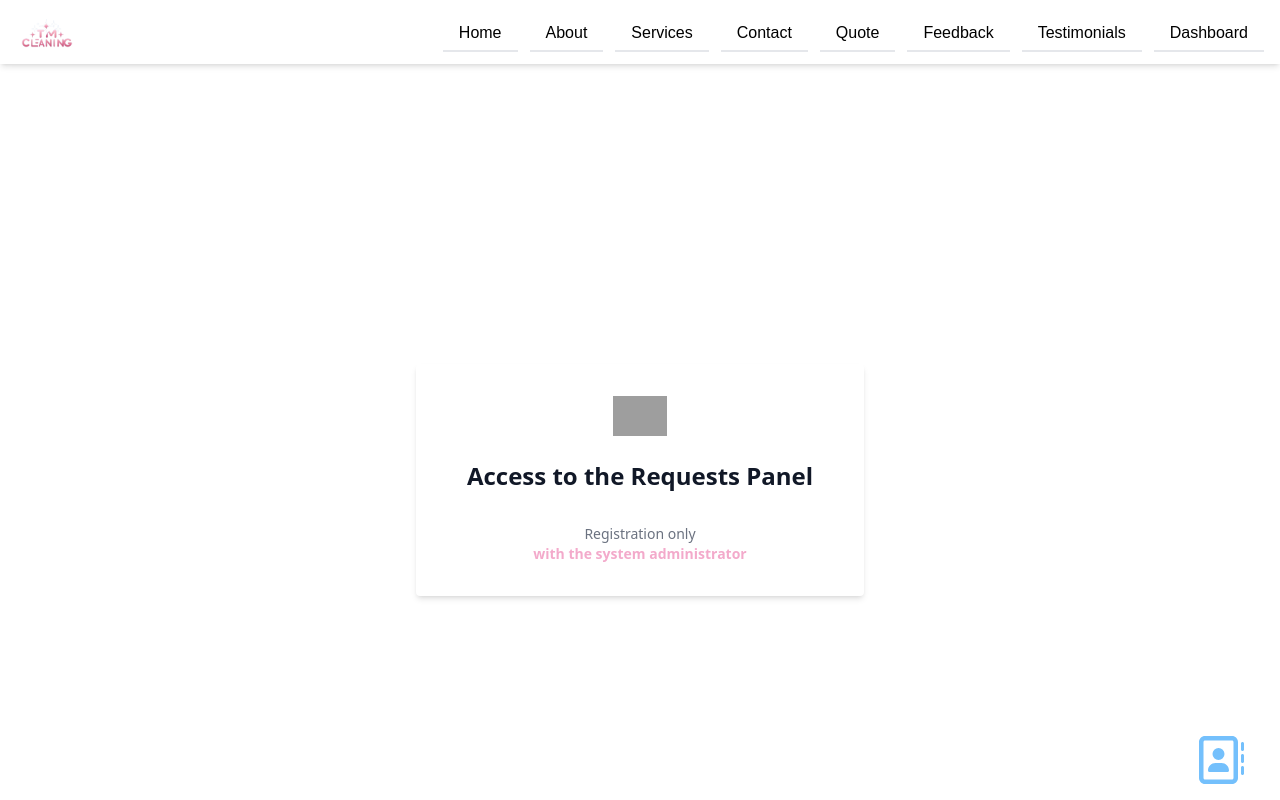
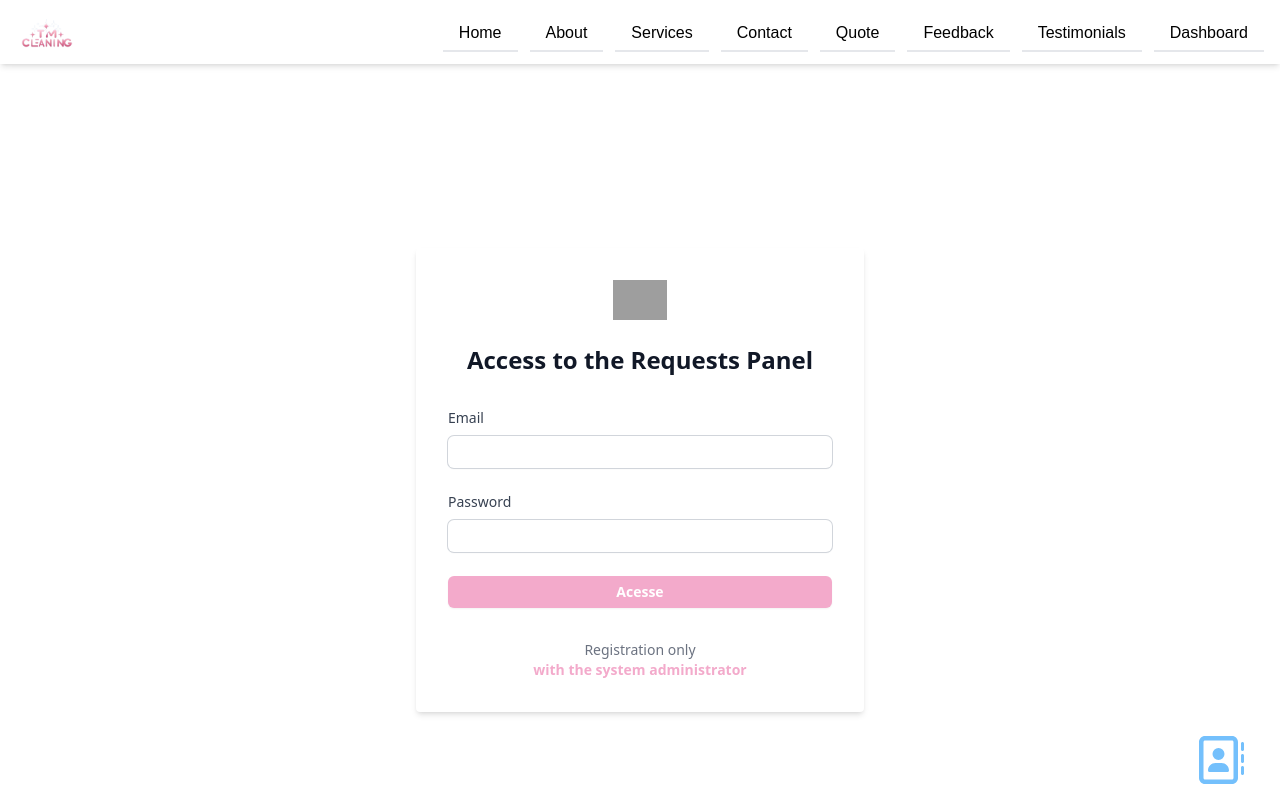
Before and after one commit to Claudio-Silva-Bispo/tm-project-site, a Next.js app: page /LoginDashboard in a window 1280 px wide. Shown: the top 800 px of the page. Built offline with nearby package versions, Linux system fonts and the light colour scheme; grey boxes are pictures that could not be loaded; a web font is replaced by a local one.

Commit message:
Adiciona configuração do netlify.toml

```diff
--- a/src/components/Contact.tsx
+++ b/src/components/Contact.tsx
@@ -97,7 +97,7 @@ export default function Contact(){
                 id='formulario-contato'
                 name='formulario-contato'
                 onSubmit={handleSubmit}
-                data-netlify="true" hidden>
+                data-netlify="true">
 
                     <label className="block">
 
--- a/src/components/Feedback.tsx
+++ b/src/components/Feedback.tsx
@@ -102,7 +102,6 @@ export default function Feedback() {
                     name="formulario-feedback"
                     method="post"
                     data-netlify="true"
-                    hidden
                     onSubmit={handleSubmit}
                 >
                     <div className="">
--- a/src/components/Quote.tsx
+++ b/src/components/Quote.tsx
@@ -138,7 +138,6 @@ export default function FormQuote() {
             id='form-quote'
             method='post'
             data-netlify="true"
-            hidden
             onSubmit={handleSubmit}
             className='bg-[#F3AACB] grid md:flex px-10 justify-center items-center min-h-[840px]'
         >
--- a/src/pages/LoginDashboard.tsx
+++ b/src/pages/LoginDashboard.tsx
@@ -49,7 +49,7 @@ export default function LoginDashboard() {
 
         </div>
 
-        <form className="space-y-6" onSubmit={handleSubmit} name='formulario-login' data-netlify="true" hidden>
+        <form className="space-y-6" onSubmit={handleSubmit} name='formulario-login' data-netlify="true">
           <div>
             <label htmlFor="email" className="block text-sm font-medium text-gray-700">Email</label>
             <div className="mt-2">
```
Also changed, not shown: 1 other file (tests, documents, lock files or other folders).
